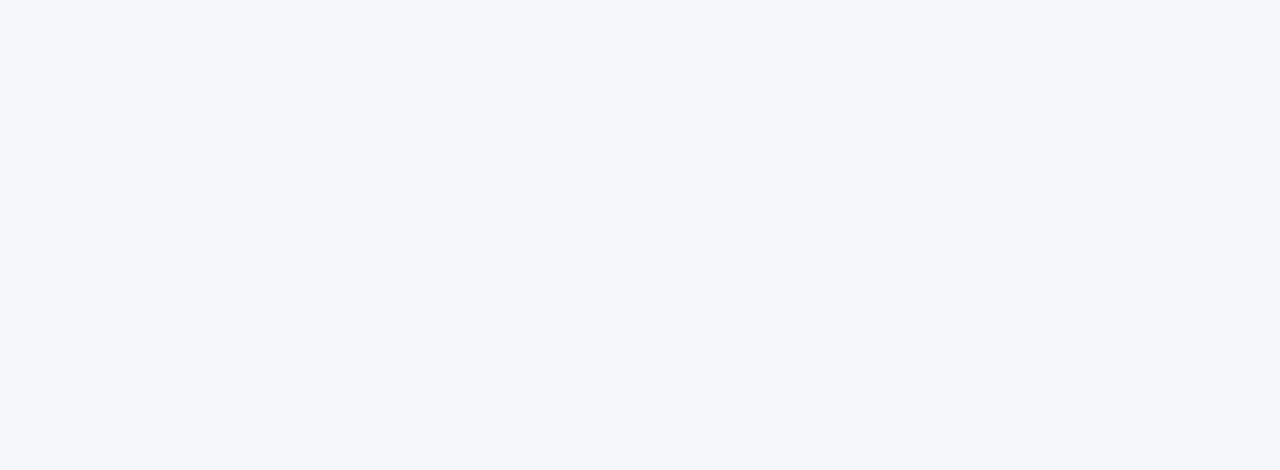
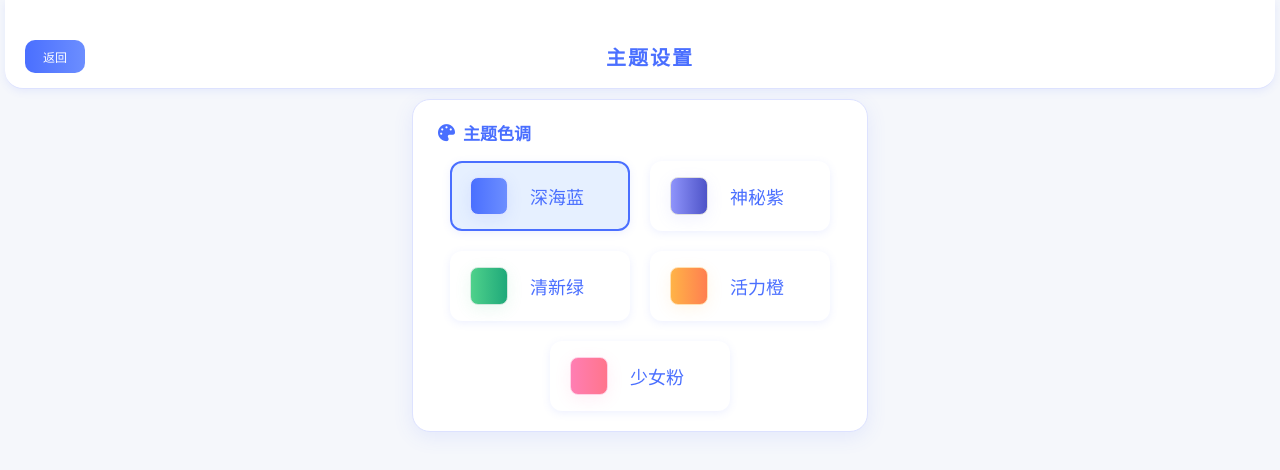
Before and after one commit to zkf516/AIAgent, a Vue app: page /theme in a window 1280 px wide. Before the commit this address had no page. Shown: the top 470 px of the page. Built offline with nearby package versions, Linux system fonts and the light colour scheme.

Commit message:
主题换色功能

```diff
--- a/src/components/ModelSelector.vue
+++ b/src/components/ModelSelector.vue
@@ -29,7 +29,8 @@
         <span class="model-name-text">{{ m.name }}</span>
       </div>
       <div class="model-dropdown-item add-model" @click.stop="showAddModelDialog = true">
-        <i class="fas fa-plus" style="margin-right:6px;"></i>添加新模型
+        <i class="fas fa-plus" style="margin:5px 15px 5px 5px;"></i>
+        <span>添加新模型</span>
       </div>
     </div>
     <!-- 添加模型弹窗 -->
@@ -111,7 +112,7 @@ function onAddModelSave() {
 }
 
 .model-dropdown-item.add-model {
-  color: #007aff;
+  color: var(--primary);
   font-weight: bold;
   border-top: 1px solid #eee;
   margin-top: 4px;
--- a/src/components/SidebarHistory.vue
+++ b/src/components/SidebarHistory.vue
@@ -30,10 +30,11 @@
             <i class="fas fa-user"></i>
             <span class="menu-text">账户</span>
           </div>
-          <div class="menu-item">
+          <div class="menu-item" @click="goThemeSettings">
             <i class="fas fa-cog"></i>
             <span class="menu-text">设置</span>
           </div>
+
           <div class="menu-item">
             <i class="fas fa-ellipsis-h"></i>
             <span class="menu-text">更多</span>
@@ -48,6 +49,11 @@
 
 <script setup>
 import { ref, watch, nextTick } from 'vue'
+import { useRouter } from 'vue-router'
+const router = useRouter()
+function goThemeSettings() {
+  router.push('/theme')
+}
 const props = defineProps({
   conversations: Array,
   activeConvId: Number,
@@ -81,6 +87,7 @@ function onSidebarAbsTransitionEnd(e) {
 }
 
 </script>
+
 
 
 <style scoped>
@@ -139,7 +146,7 @@ function onSidebarAbsTransitionEnd(e) {
 
 /* 新对话按钮 */
 .new-chat-btn {
-    background: linear-gradient(90deg, var(--primary), #5a7dff);
+    background: linear-gradient(90deg, var(--primary), var(--secondary));
     color: white;
     border: none;
     border-radius: 12px;
--- a/src/router.js
+++ b/src/router.js
@@ -1,12 +1,16 @@
 import { createRouter, createWebHistory } from 'vue-router'
+
 import ChatPage from './views/ChatPage.vue'
 import UserInfoPage from './views/UserInfoPage.vue'
 import PhoncCallPage from './views/PhoneCallPage.vue'
+import ThemeSettingsPage from './views/ThemeSettingsPage.vue'
+
 
 const routes = [
     { path: '/', name: 'Chat', component: ChatPage },
     { path: '/user', name: 'UserInfo', component: UserInfoPage },
-    { path: '/phonecall', name: 'PhoneCall', component: PhoncCallPage }
+    { path: '/phonecall', name: 'PhoneCall', component: PhoncCallPage },
+    { path: '/theme', name: 'ThemeSettings', component: ThemeSettingsPage }
 ]
 
 const router = createRouter({
--- /dev/null
+++ b/src/views/ThemeSettingsPage.vue
@@ -0,0 +1,248 @@
+<template>
+  <div class="theme-settings-page">
+    <header class="theme-header">
+      <button class="back-btn" @click="goBack">返回</button>
+      <span class="header-title">主题设置</span>
+    </header>
+    <div class="theme-content">
+      <div class="theme-card">
+        <div class="theme-card-title">
+          <i class="fas fa-palette"></i> 主题色调
+        </div>
+        <div class="theme-list">
+          <div v-for="theme in themes" :key="theme.name" class="theme-item" :class="{active: theme.name === currentTheme}" @click="applyTheme(theme)">
+            <div class="theme-preview" :style="themePreviewStyle(theme)"></div>
+            <span>{{ theme.displayName }}</span>
+          </div>
+        </div>
+      </div>
+    </div>
+  </div>
+</template>
+
+<script setup>
+import { ref, onMounted } from 'vue'
+import { useRouter } from 'vue-router'
+
+const router = useRouter()
+const goBack = () => router.back()
+const themes = [
+  {
+    name: 'default',
+    displayName: '深海蓝',
+    vars: {
+      '--primary': '#4a6fff',
+      '--primary-light': '#e6f0ff',
+      '--secondary': '#6c8eff',
+      '--light-bg': '#f5f7fb',
+      '--user-msg': '#e6f0ff',
+      '--ai-msg': '#f8f9fe',
+      '--border': '#dde2ff',
+      '--shadow': 'rgba(74, 111, 255, 0.1)'
+    }
+  },
+  {
+    name: 'purple',
+    displayName: '神秘紫',
+    vars: {
+      '--primary': '#8f94fb',
+      '--primary-light': '#e0e7ff',
+      '--secondary': '#4e54c8',
+      '--light-bg': '#f6f8fc',
+      '--user-msg': '#fff',
+      '--ai-msg': '#f3f6ff',
+      '--border': '#e0e0e0',
+      '--shadow': 'rgba(143,148,251,0.12)'
+    }
+  },
+  {
+    name: 'green',
+    displayName: '清新绿',
+    vars: {
+      '--primary': '#4fd18b',
+      '--primary-light': '#e0f7ef',
+      '--secondary': '#1fa97a',
+      '--light-bg': '#f6fcf8',
+      '--user-msg': '#fff',
+      '--ai-msg': '#f3fff6',
+      '--border': '#d0e8dc',
+      '--shadow': 'rgba(79,209,139,0.12)'
+    }
+  },
+  {
+    name: 'orange',
+    displayName: '活力橙',
+    vars: {
+      '--primary': '#ffb347',
+      '--primary-light': '#fff5e6',
+      '--secondary': '#ff7f50',
+      '--light-bg': '#fffaf3',
+      '--user-msg': '#fff',
+      '--ai-msg': '#fff8f3',
+      '--border': '#ffe0b2',
+      '--shadow': 'rgba(255,179,71,0.12)'
+    }
+  },
+  {
+    name: 'pink',
+    displayName: '少女粉',
+    vars: {
+      '--primary': '#ff7eb3',
+      '--primary-light': '#ffe6f2',
+      '--secondary': '#ff758c',
+      '--light-bg': '#fff6fa',
+      '--user-msg': '#fff',
+      '--ai-msg': '#fff3f8',
+      '--border': '#ffd1e6',
+      '--shadow': 'rgba(255,126,179,0.12)'
+    }
+  }
+]
+
+const currentTheme = ref(localStorage.getItem('themeName') || 'default')
+
+function applyTheme(theme) {
+  currentTheme.value = theme.name
+  for (const key in theme.vars) {
+    document.documentElement.style.setProperty(key, theme.vars[key])
+  }
+  localStorage.setItem('themeName', theme.name)
+}
+
+onMounted(() => {
+  const themeName = localStorage.getItem('themeName') || 'default'
+  const theme = themes.find(t => t.name === themeName) || themes[0]
+  applyTheme(theme)
+})
+
+function themePreviewStyle(theme) {
+  return {
+    background: `linear-gradient(90deg, ${theme.vars['--primary']}, ${theme.vars['--secondary']})`,
+    border: `1.5px solid ${theme.vars['--border']}`,
+    boxShadow: `0 4px 16px ${theme.vars['--shadow']}`
+  }
+}
+</script>
+
+
+<style scoped>
+.theme-settings-page {
+  min-height: 100vh;
+  background: var(--light-bg);
+  font-family: -apple-system, BlinkMacSystemFont, 'Segoe UI', Roboto, sans-serif;
+}
+.theme-header {
+  position: relative;
+  display: flex;
+  align-items: center;
+  padding: 40px 20px 15px;
+  margin: 0 5px;
+  background: var(--card-bg);
+  border-bottom: 1px solid var(--border);
+  border-radius: 0 0 18px 18px;
+  box-shadow: 0 2px 8px var(--shadow);
+}
+.header-title {
+  flex: 1;
+  text-align: center;
+  font-size: 20px;
+  font-weight: 600;
+  color: var(--primary);
+  letter-spacing: 2px;
+  margin-right: 40px;
+}
+.back-btn {
+  background: linear-gradient(90deg, var(--primary), var(--secondary));
+  color: #fff;
+  border: none;
+  border-radius: 10px;
+  padding: 8px 18px;
+  font-size: 12px;
+  cursor: pointer;
+  transition: background 0.2s;
+}
+.back-btn:hover {
+  background: var(--primary);
+}
+.theme-content {
+  max-width: 480px;
+  margin: 10px auto;
+  display: flex;
+  flex-direction: column;
+  gap: 28px;
+  padding: 0 12px 40px;
+}
+.theme-card {
+  background: var(--card-bg);
+  border-radius: 18px;
+  box-shadow: 0 5px 20px var(--shadow);
+  padding: 20px 25px;
+  border: 1px solid var(--border);
+}
+.theme-card-title {
+  font-size: 17px;
+  font-weight: 600;
+  color: var(--primary);
+  margin-bottom: 16px;
+  display: flex;
+  align-items: center;
+  gap: 8px;
+}
+.theme-list {
+  display: flex;
+  flex-wrap: wrap;
+  gap: 20px;
+  justify-content: center;
+}
+.theme-item {
+  display: flex;
+  align-items: center;
+  gap: 16px;
+  cursor: pointer;
+  padding: 14px 18px;
+  border-radius: 12px;
+  transition: background 0.2s;
+  min-width: 180px;
+  border: 2px solid transparent;
+  background: #fff;
+  box-shadow: 0 2px 8px var(--shadow);
+}
+.theme-item.active, .theme-item:hover {
+  background: var(--primary-light);
+  border-color: var(--primary);
+}
+.theme-preview {
+  width: 38px;
+  height: 38px;
+  border-radius: 8px;
+  margin-right: 6px;
+  border: 1.5px solid #eee;
+  box-shadow: 0 2px 8px var(--shadow);
+}
+.theme-item span {
+  font-size: 18px;
+  color: var(--primary);
+  font-weight: 500;
+}
+@media (max-width: 768px) {
+  .theme-header {
+    padding: 40px 20px 15px;
+    border-radius: 0 0 12px 12px;
+  }
+  .header-title {
+    font-size: 20px;
+    margin-right: 20px;
+  }
+  .theme-list {
+    gap: 12px;
+  }
+  .theme-item {
+    min-width: 120px;
+    padding: 10px 8px;
+  }
+  .theme-preview {
+    width: 28px;
+    height: 28px;
+  }
+}
+</style>
--- a/src/views/UserInfoPage.vue
+++ b/src/views/UserInfoPage.vue
@@ -232,7 +232,7 @@ onMounted(() => {
   margin-right: 40px;
 }
 .back-btn {
-  background: linear-gradient(90deg, var(--primary), #5a7dff);
+  background: linear-gradient(90deg, var(--primary), var(--secondary));
   color: #fff;
   border: none;
   border-radius: 10px;
```
